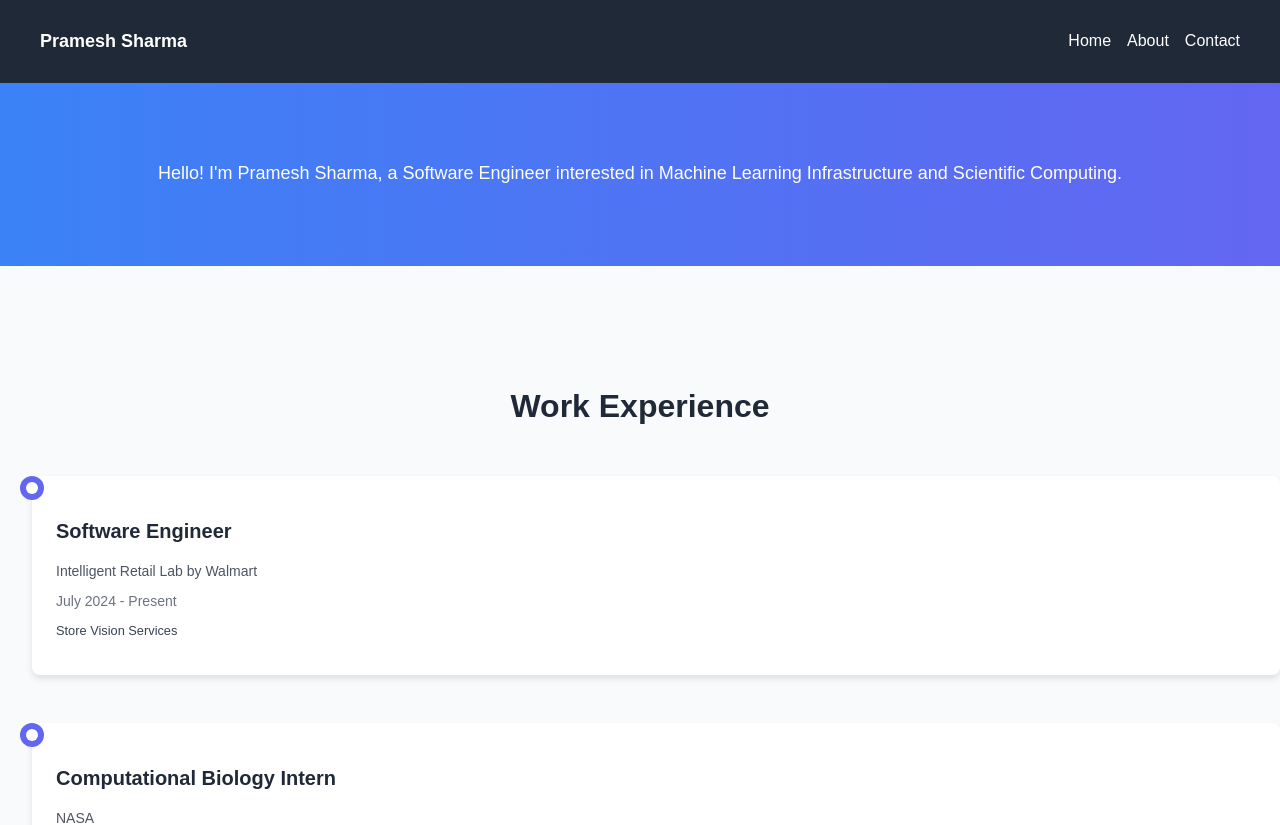
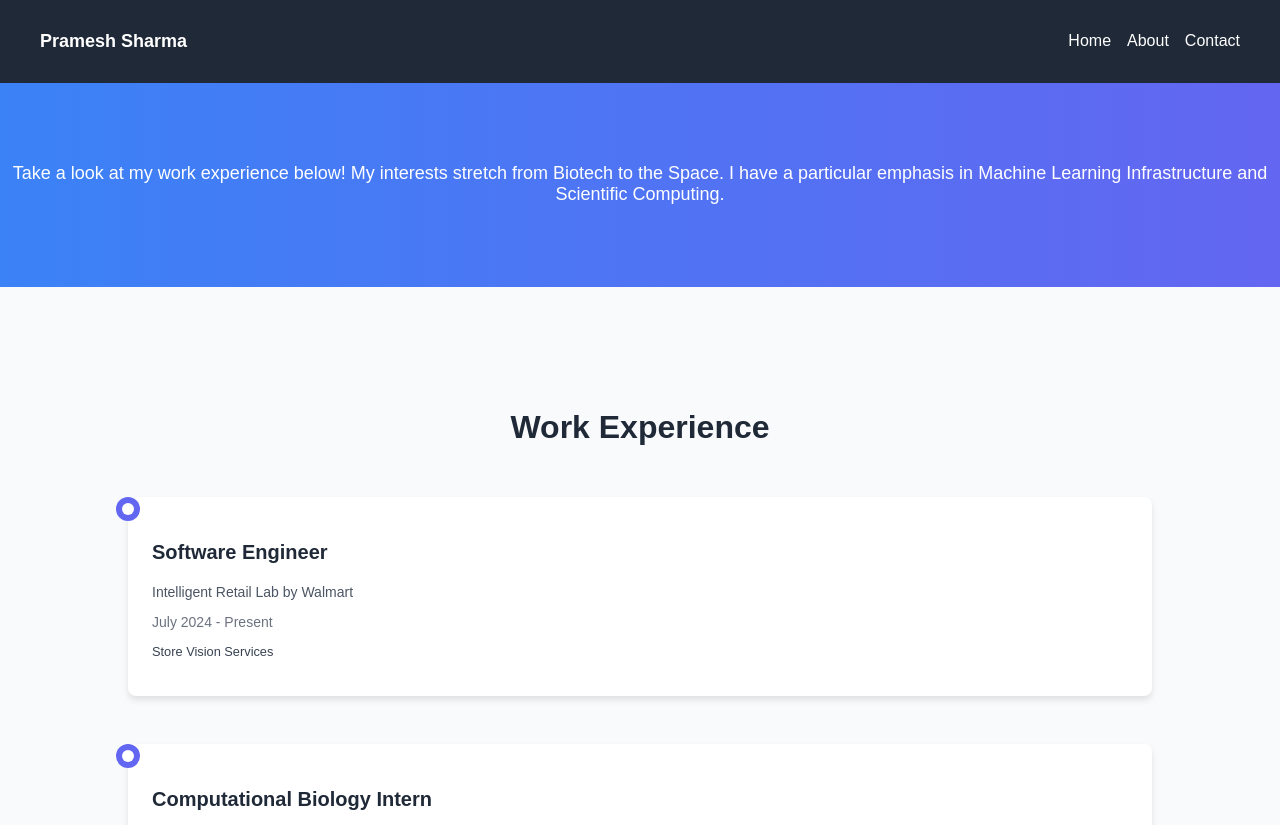
Before and after one commit to prameshsharma25/personal-website, a Next.js app: page /experience in a window 1280 px wide. Shown: the top 825 px of the page. Built offline with nearby package versions, Linux system fonts and the light colour scheme.

Commit message:
align work experience

```diff
--- a/pages/experience.tsx
+++ b/pages/experience.tsx
@@ -57,7 +57,7 @@ export default function Experience() {
         <section className={styles.hero}>
           <div>
             <p className={styles.heroDescription}>
-              Hello! I'm Pramesh Sharma, a Software Engineer interested in Machine Learning Infrastructure and Scientific Computing.
+              Take a look at my work experience below! My interests stretch from Biotech to the Space. I have a particular emphasis in Machine Learning Infrastructure and Scientific Computing.
             </p>
           </div>
         </section>
--- a/pages/index.tsx
+++ b/pages/index.tsx
@@ -7,12 +7,12 @@ export default function Home() {
       <Head>
         <title>Pramesh Sharma </title>
         <meta name="description" content="Welcome to my personal website!" />
-        <link rel="icon" href="/favicon.ico" />
       </Head>
 
       <main>
-        <h1>Welcome to My Personal Website</h1>
-        <p>This is a simple Next.js application.</p>
+        <div>
+          <p>Hello! I'm Pramesh Sharma, a Software Engineer interested in Machine Learning Infrastructure and Scientific Computing.</p>
+        </div>
       </main>
     </div>
   );
--- a/styles/Experience.module.css
+++ b/styles/Experience.module.css
@@ -1,4 +1,3 @@
-/* Hero Section */
 .hero {
   background: linear-gradient(to right, #3b82f6, #6366f1);
   color: white;
@@ -29,9 +28,10 @@
 }
 
 .timelineContainer {
-  margin-left: 2rem;
+  margin: 0 auto;
   padding: 1.5rem 0;
   position: relative;
+  width: 80%;
 }
 
 .timelineMarker {
```
